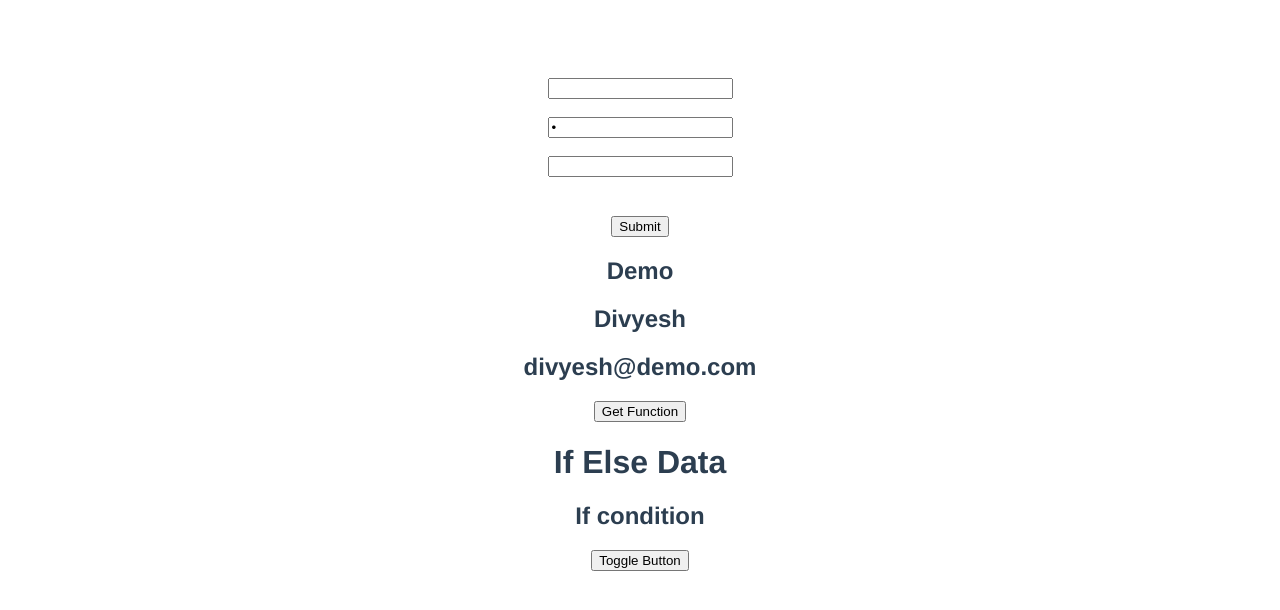
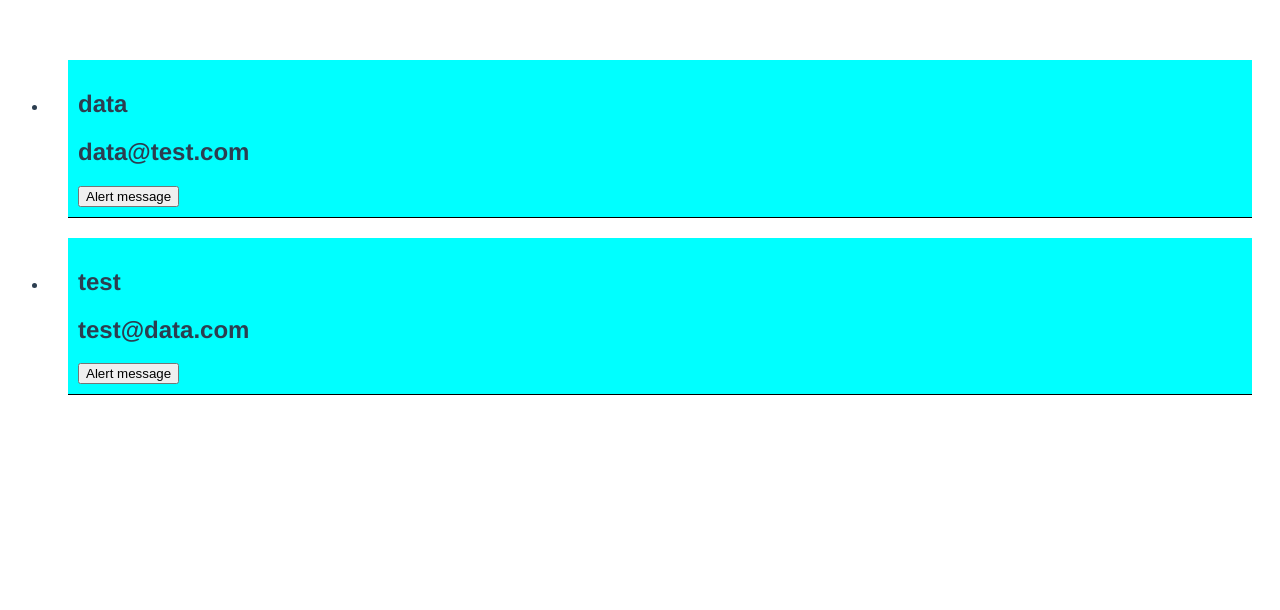
Before and after one commit to divyeshp0079/Learning-Vue.js, a Vue app: page / in a window 1280 px wide. Shown: the top 610 px of the page. Built offline with nearby package versions, Linux system fonts and the light colour scheme.

Commit message:
Reuse_componet

```diff
--- a/src/App.vue
+++ b/src/App.vue
@@ -4,7 +4,7 @@
   <eventClick></eventClick> -->
   <getInput></getInput>
   <!-- <getcheckbox></getcheckbox> -->
-  <ifElse></ifElse>
+  <!-- <ifElse></ifElse> -->
   <!-- <forLoop></forLoop> -->
 </template>
 
@@ -14,7 +14,7 @@
 // import eventClick from "./components/eventClick.vue";
 import getInput from "./components/getInput.vue";
 // import getcheckbox from "./components/GetCheckbox&RadioButtonValue.vue";
-import ifElse from "./components/ifElse.vue";
+// import ifElse from "./components/ifElse.vue";
 // import forLoop from "./components/forLoop.vue";
 export default {
   name: "App",
@@ -24,7 +24,7 @@ export default {
     // eventClick,
     getInput,
     // getcheckbox,
-    ifElse,
+    // ifElse,
     // forLoop,
   },
 };
--- /dev/null
+++ b/src/components/16_Reuse_component.vue
@@ -0,0 +1,17 @@
+<template>
+  <div class="user">
+    <h2>{{ data.name }}</h2>
+    <h2>{{ data.email }}</h2>
+    <button v-on:click="getValue(data.name)">Alert message</button>
+  </div>
+</template>
+
+<script>
+export default {
+  name: "reuseComponent",
+  props: {
+    data: Object,
+    getValue: Function,
+  },
+};
+</script>
--- a/src/components/getInput.vue
+++ b/src/components/getInput.vue
@@ -1,40 +1,70 @@
 <template>
-  <br />
+  <!-- <br />
   <input type="text" v-model="email" />
   <br />
   <br />
   <input type="password" v-model="password" />
   <br />
+  <br /> -->
+  <!-- start Two-way binding -->
+  <!-- <input type="text" v-model="demo" /> -->
+  <!-- <br />
   <br />
-  <!-- start Two-way binding -->
-  <input type="text" v-model="demo" />
-  <br />
-  <br />
-  <h1>{{ demo }}</h1>
+  <h1>{{ demo }}</h1> -->
   <!-- End Two-way binding -->
-  <button type="button" v-on:click="getValue()">Submit</button>
-  <childData name="Demo" :user="user" :getData="getData" />
+  <!-- <button type="button" v-on:click="getValue()">Submit</button> -->
+  <!-- <childData name="Demo" :user="user" :getData="getData" /> -->
+  <ul>
+    <li v-for="user in userData" :key="user.name">
+      <!-- {{ user }} -->
+      <reuseComponent :data="user" :getValue="getValue" />
+    </li>
+  </ul>
 </template>
 
 <script>
-import childData from "./childData.vue";
+// import childData from "./childData.vue";
+import reuseComponent from "./16_Reuse_component.vue";
 export default {
   name: "getInput",
   components: {
-    childData,
+    // childData,
+    reuseComponent,
   },
   data() {
     return {
-      email: " ",
-      password: " ",
-      demo: " ",
-      user: { name: "Divyesh", email: "divyesh@demo.com" },
+      // email: " ",
+      // password: " ",
+      // demo: " ",
+      userData: [
+        {
+          name: "data",
+          email: "data@test.com",
+        },
+        {
+          name: "test",
+          email: "test@data.com",
+        },
+      ],
     };
   },
   methods: {
     getData() {
       alert("demo");
     },
+    getValue(name) {
+      alert(name);
+    },
   },
 };
 </script>
+
+<style>
+.user {
+  background-color: aqua;
+  border-bottom: 1px solid #000;
+  padding: 10px;
+  margin: 20px;
+  text-align: left;
+}
+</style>
```
